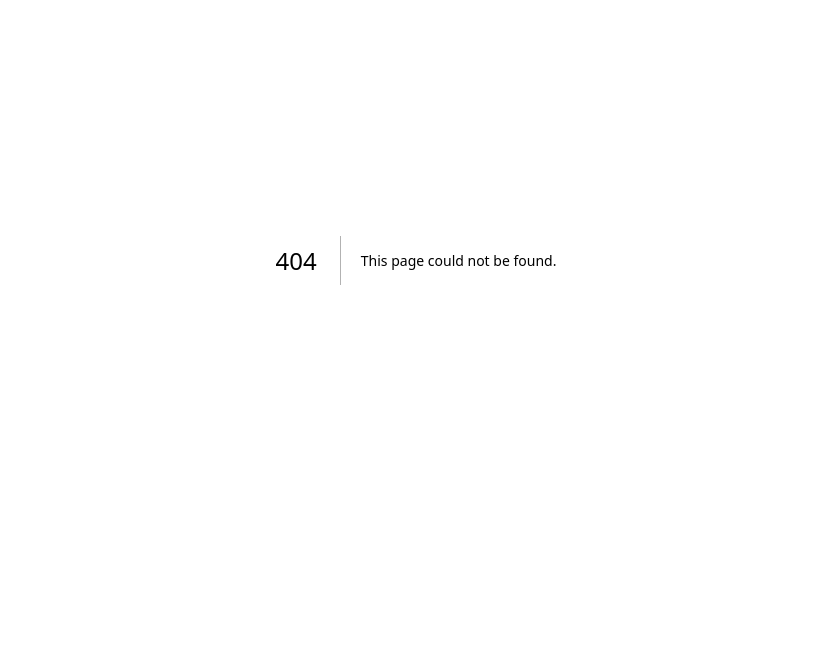
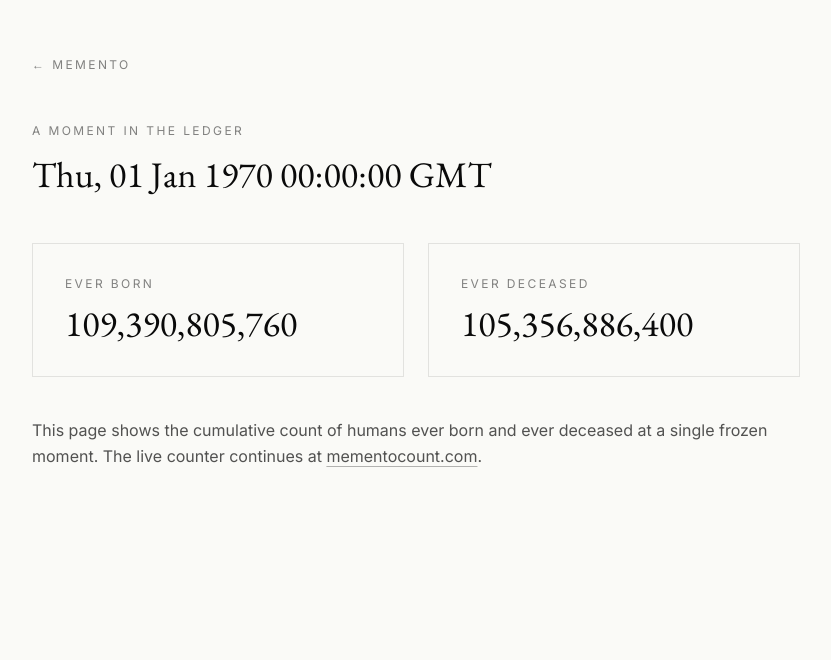
Before and after one commit to gustavoaragones-arch/memento-counter, a Next.js app: page /share/1 in a window 1280 px wide. Before the commit this address had no page. Shown: the part 140-800 px from the top of the page, without its empty margins (224-1055 px from the left). Built offline with nearby package versions, Linux system fonts and the light colour scheme.

Commit message:
Share: API route and shareable landing page

```diff
--- /dev/null
+++ b/src/app/api/share/route.tsx
@@ -0,0 +1,21 @@
+import { ImageResponse } from "next/og";
+import { renderOGTemplate } from "@/lib/og-template";
+import { NextRequest } from "next/server";
+
+export const runtime = "edge";
+
+export async function GET(req: NextRequest) {
+  const { searchParams } = new URL(req.url);
+  const tsParam = searchParams.get("ts");
+  const timestampMs = tsParam ? parseInt(tsParam, 10) : Date.now();
+
+  const safeTs =
+    !isNaN(timestampMs) && timestampMs > 0 && timestampMs < 9_999_999_999_999
+      ? timestampMs
+      : Date.now();
+
+  return new ImageResponse(renderOGTemplate({ timestampMs: safeTs }), {
+    width: 1200,
+    height: 630,
+  });
+}
--- /dev/null
+++ b/src/app/share/[ts]/page.tsx
@@ -0,0 +1,109 @@
+import type { Metadata } from "next";
+import Link from "next/link";
+import { computeSnapshot, formatCount } from "@/lib/counter";
+import { Footer } from "@/components/Footer";
+
+interface SharePageProps {
+  params: { ts: string };
+}
+
+function parseTimestamp(raw: string): number {
+  const n = parseInt(raw, 10);
+  if (isNaN(n) || n <= 0 || n > 9_999_999_999_999) {
+    return Date.now();
+  }
+  return n;
+}
+
+export async function generateMetadata({
+  params,
+}: SharePageProps): Promise<Metadata> {
+  const ts = parseTimestamp(params.ts);
+  const imageUrl = `https://mementocount.com/api/share?ts=${ts}`;
+  const when = new Date(ts).toUTCString();
+
+  return {
+    title: `Memento — the count at ${when}`,
+    description: `A frozen snapshot of humanity's ledger at ${when}. See the live count at mementocount.com.`,
+    openGraph: {
+      title: "Memento — a moment in the ledger",
+      description: `A frozen snapshot of humanity's ledger at ${when}.`,
+      url: `https://mementocount.com/share/${ts}`,
+      siteName: "Memento",
+      type: "website",
+      images: [
+        {
+          url: imageUrl,
+          width: 1200,
+          height: 630,
+        },
+      ],
+    },
+    twitter: {
+      card: "summary_large_image",
+      title: "Memento — a moment in the ledger",
+      description: `A frozen snapshot of humanity's ledger at ${when}.`,
+      images: [imageUrl],
+    },
+  };
+}
+
+export default function SharePage({ params }: SharePageProps) {
+  const ts = parseTimestamp(params.ts);
+  const snapshot = computeSnapshot(ts);
+  const when = new Date(ts).toUTCString();
+
+  return (
+    <>
+      <main className="flex min-h-screen flex-col items-center justify-center bg-[#FAFAF7] px-6 py-20 text-[#0A0A0A]">
+        <div className="mx-auto w-full max-w-3xl">
+          <Link
+            href="/"
+            className="font-sans text-xs uppercase tracking-[0.2em] text-[#0A0A0A]/50 hover:text-[#0A0A0A]"
+          >
+            ← Memento
+          </Link>
+
+          <p className="mt-12 font-sans text-xs uppercase tracking-[0.2em] text-[#0A0A0A]/50">
+            A moment in the ledger
+          </p>
+          <h1 className="mt-4 font-serif text-3xl leading-tight sm:text-4xl">
+            {when}
+          </h1>
+
+          <div className="mt-12 grid grid-cols-1 gap-6 sm:grid-cols-2">
+            <div className="border border-[#0A0A0A]/10 p-8">
+              <p className="font-sans text-xs uppercase tracking-[0.2em] text-[#0A0A0A]/50">
+                Ever born
+              </p>
+              <p className="mt-3 font-serif text-3xl tabular-nums sm:text-4xl">
+                {formatCount(snapshot.born)}
+              </p>
+            </div>
+            <div className="border border-[#0A0A0A]/10 p-8">
+              <p className="font-sans text-xs uppercase tracking-[0.2em] text-[#0A0A0A]/50">
+                Ever deceased
+              </p>
+              <p className="mt-3 font-serif text-3xl tabular-nums sm:text-4xl">
+                {formatCount(snapshot.deceased)}
+              </p>
+            </div>
+          </div>
+
+          <p className="mt-10 font-sans text-base leading-relaxed text-[#0A0A0A]/70">
+            This page shows the cumulative count of humans ever born and ever
+            deceased at a single frozen moment. The live counter continues at{" "}
+            <Link
+              href="/"
+              className="underline underline-offset-4 decoration-[#0A0A0A]/30 hover:decoration-[#0A0A0A]"
+            >
+              mementocount.com
+            </Link>
+            .
+          </p>
+        </div>
+      </main>
+      <Footer />
+    </>
+  );
+}
```
